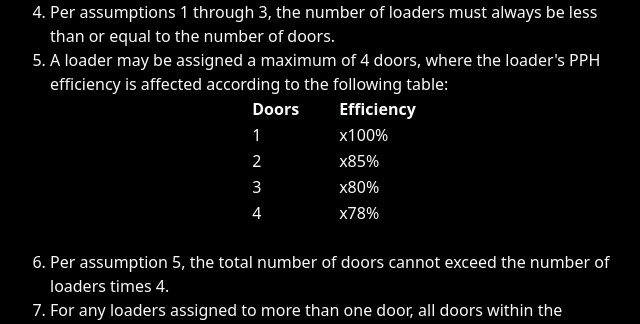
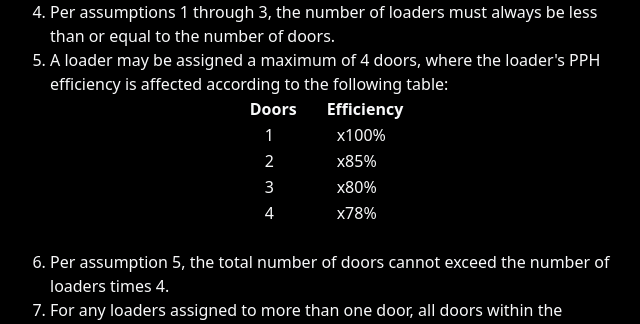
Before and after one commit to zdravoj/loader-dispatch, a Flask app: page /about in a window 1280 px wide. Shown: the part 1174-1498 px from the top of the page, without its empty margins (322-962 px from the left). Run offline with Flask 3, Linux system fonts and the light colour scheme; parts of the project's set-up code (start-up, migrations or seed data) failed here and were passed over.

Commit message:
remove deprecated align from HTML tables

```diff
--- a/templates/about.html
+++ b/templates/about.html
@@ -65,10 +65,10 @@ About Loader Dispatch
                 loader's PPH efficiency is affected according to the following
                 table:
             <br>
-            <table align="center">
+            <table style="margin-left: auto; margin-right: auto;">
                 <tr>
-                <th style="padding-left: 20px; padding-right:20px;">Doors</th>
-                <th style="padding-left: 20px; padding-right:20px;">Efficiency</th>
+                <th style="padding-left: 5px; padding-right:20px;">Doors</th>
+                <th style="padding-left: 10px; padding-right:20px;">Efficiency</th>
                 </tr>
                 <tr>
                 <td style="padding-left: 20px; padding-right:20px;">1</td>
--- a/templates/dispatch.html
+++ b/templates/dispatch.html
@@ -6,7 +6,7 @@ Assignment Dispatch
 
 {% block content %}
     <h1 style="padding-top: 20px; padding-bottom: 10px;">Loader Assignments</h1>
-    <table align="center">
+    <table style="margin-left: auto; margin-right: auto;">
     <tr>
         <th style="padding-left: 20px; padding-right:20px;">Name</th>
         <th style="padding-left: 20px; padding-right:20px;">Assignment</th>
--- a/templates/flow.html
+++ b/templates/flow.html
@@ -7,7 +7,7 @@ PPH & FPH
 {% block content %}
     <form action="/dispatch" method="post">
         <h1>Loaders</h1>
-        <table id="loaderTable" align="center">
+        <table id="loaderTable" style="margin-left: auto; margin-right: auto;">
             <tr>
                 <th>Loader Name</th>
                 <th>PPH</th>
@@ -21,7 +21,7 @@ PPH & FPH
         </table>
         <br>
         <h1>Doors</h1>
-        <table id="doorTable" align="center">
+        <table id="doorTable" style="margin-left: auto; margin-right: auto;">
             <tr>
                 <th>Door Number</th>
                 <th>FPH</th>
```
